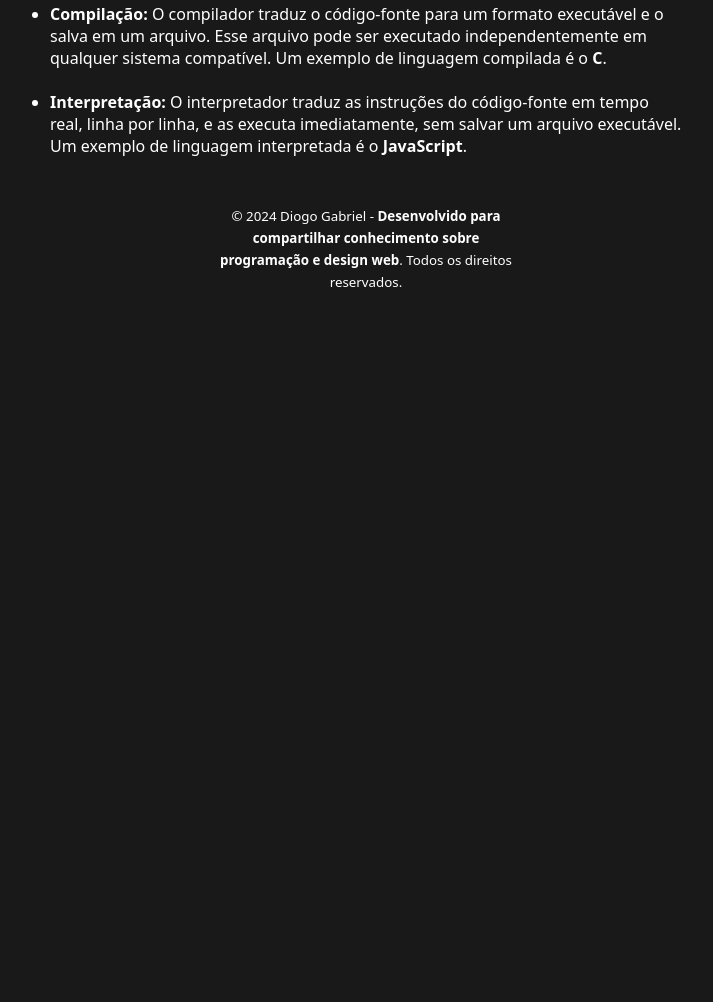
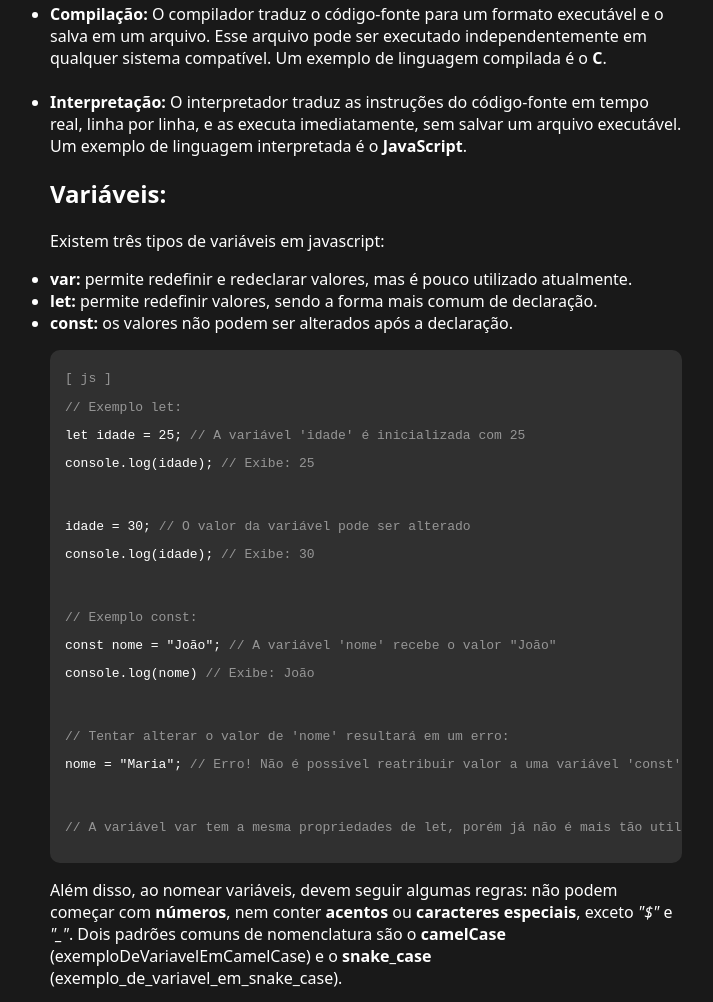
Before and after one commit to DiogoG-dev/DevAnnotation, a plain HTML site: page moduleTwo/ProgrammingLogicAndBasicJavaScript.html in a window 1280 px wide. Shown: the part 1793-2795 px from the top of the page, without its empty margins (274-987 px from the left). Before the commit the page ends 2124 px from the top, so only its background shows below. Drawn offline with Linux system fonts and the light colour scheme.

Commit message:
Adding topicTwo - Variáveis

```diff
--- a/moduleTwo/ProgrammingLogicAndBasicJavaScript.html
+++ b/moduleTwo/ProgrammingLogicAndBasicJavaScript.html
@@ -19,6 +19,7 @@
         <h5>
             <p class="textAlignCenter">Tópicos do Módulo</p>
             <a href="#topicOne">- Introdução</a>
+            <a href="#topicTwo">- Variáveis</a>
         </h5>
     </div>
     <main>
@@ -102,6 +103,36 @@
                 </li>
             </ul>
         </section>
+        <section id="topicTwo">
+            <h2>Variáveis:</h2>
+            <p>Existem três tipos de variáveis em javascript:</p>
+            <ul>
+                <li><b>var:</b> permite redefinir e redeclarar valores, mas é pouco utilizado atualmente.</li>
+                <li><b>let:</b> permite redefinir valores, sendo a forma mais comum de declaração.</li>
+                <li><b>const:</b> os valores não podem ser alterados após a declaração.</li>
+            </ul>
+            <div class="card">
+                <code>
+                    <span class="comment">[ js ]</span>
+                    <pre><span class="comment">// Exemplo let:</span></pre>
+                    <pre>let idade = 25; <span class="comment">// A variável 'idade' é inicializada com 25</span></pre>
+                    <pre>console.log(idade); <span class="comment">// Exibe: 25</span></pre><br>
+                    <pre>idade = 30; <span class="comment">// O valor da variável pode ser alterado</span></pre>
+                    <pre>console.log(idade); <span class="comment">// Exibe: 30</span></pre><br>
+                    <pre><span class="comment">// Exemplo const:</span></pre>
+                    <pre>const nome = "João"; <span class="comment">// A variável 'nome' recebe o valor "João"</span></pre>
+                    <pre>console.log(nome) <span class="comment">// Exibe: João</span></pre><br>
+                    <pre><span class="comment">// Tentar alterar o valor de 'nome' resultará em um erro:</span></pre>
+                    <pre>nome = "Maria"; <span class="comment">// Erro! Não é possível reatribuir valor a uma variável 'const'</span></pre><br>
+                    <pre><span class="comment">// A variável var tem a mesma propriedades de let, porém já não é mais tão utilizada</span></pre>
+                </code>
+            </div>
+            <p>
+                Além disso, ao nomear variáveis, devem seguir algumas regras: não podem começar com <b>números</b>, nem conter <b>acentos</b>
+                ou <b>caracteres especiais</b>, exceto <i>"$"</i> e <i>"_"</i>. Dois padrões comuns de nomenclatura são o <b>camelCase</b>
+                (exemploDeVariavelEmCamelCase) e o <b>snake_case</b> (exemplo_de_variavel_em_snake_case).
+            </p>
+        </section>
         <!--End of Container Here-->
     </main>
     <footer>
```
